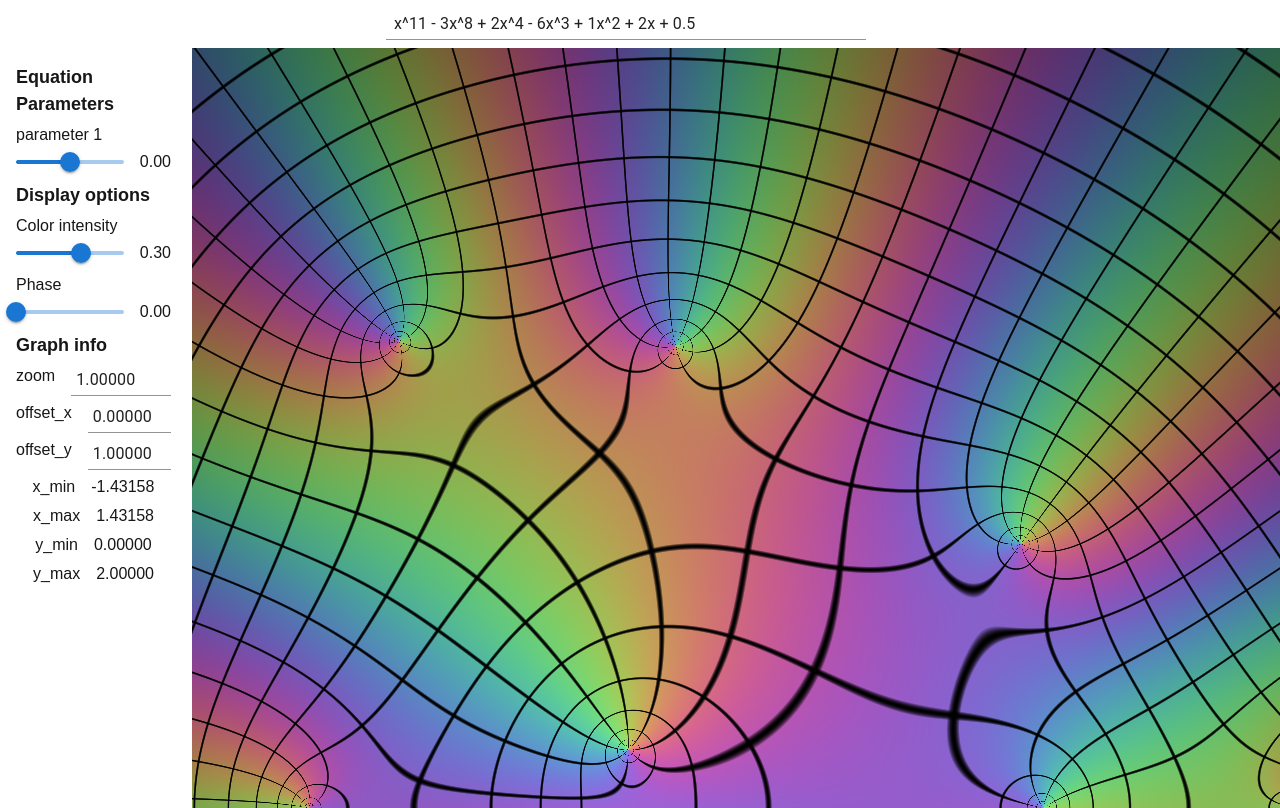
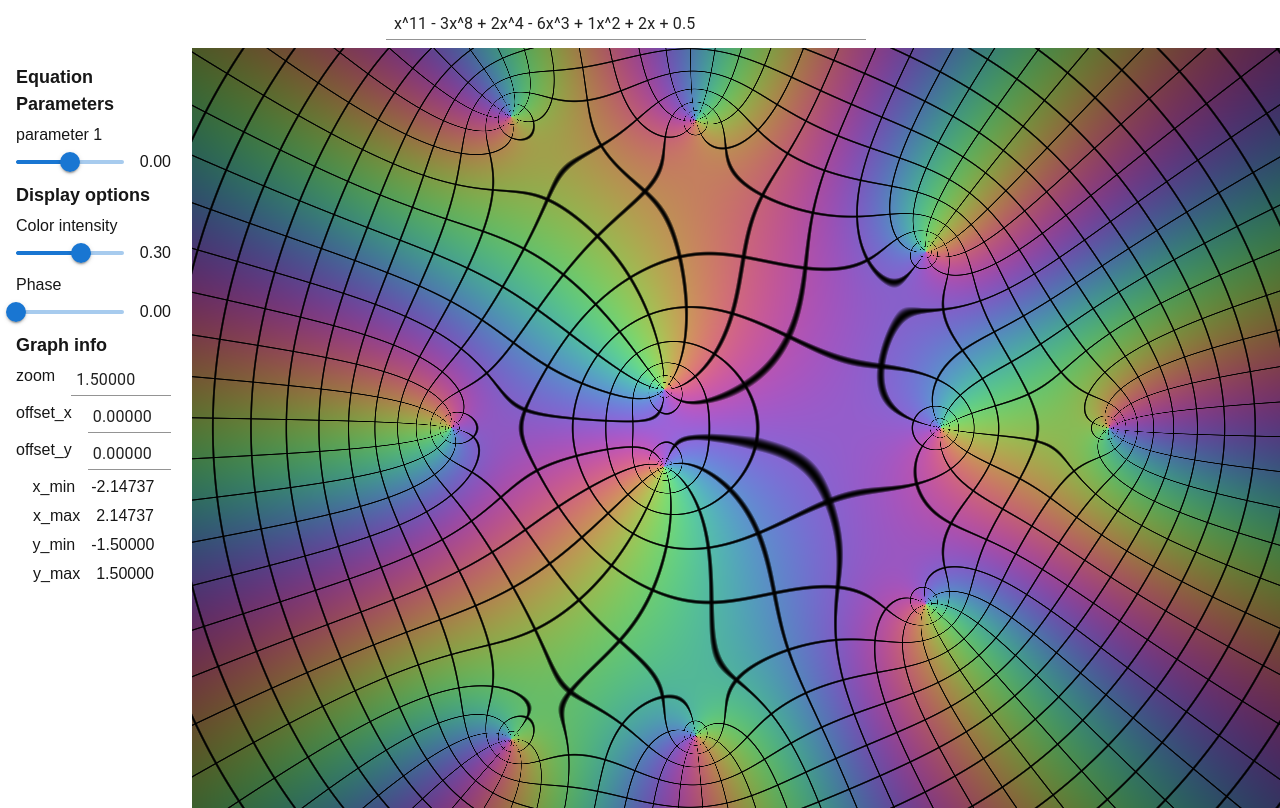
Before and after one commit to AustereTriceratops/complex-graphing-tool, a Next.js app: page / in a window 1280 px wide. Built offline with nearby package versions, Linux system fonts and the light colour scheme; what @mui/material-nextjs would draw is missing.

Commit message:
changed default zoom and offset

```diff
--- a/app/app.jsx
+++ b/app/app.jsx
@@ -66,9 +66,9 @@ const App = () => {
     const [mouseY, setMouseY] = useState(0);
 
     // zoom & offset
-    const [zoom, setZoom] = useState(1);
+    const [zoom, setZoom] = useState(1.5);
     const [offsetX, setOffsetX] = useState(0);
-    const [offsetY, setOffsetY] = useState(1);
+    const [offsetY, setOffsetY] = useState(0);
 
     const onScroll = (ev) => {
         const dZoom = 0.002 * zoom * ev.deltaY
```
